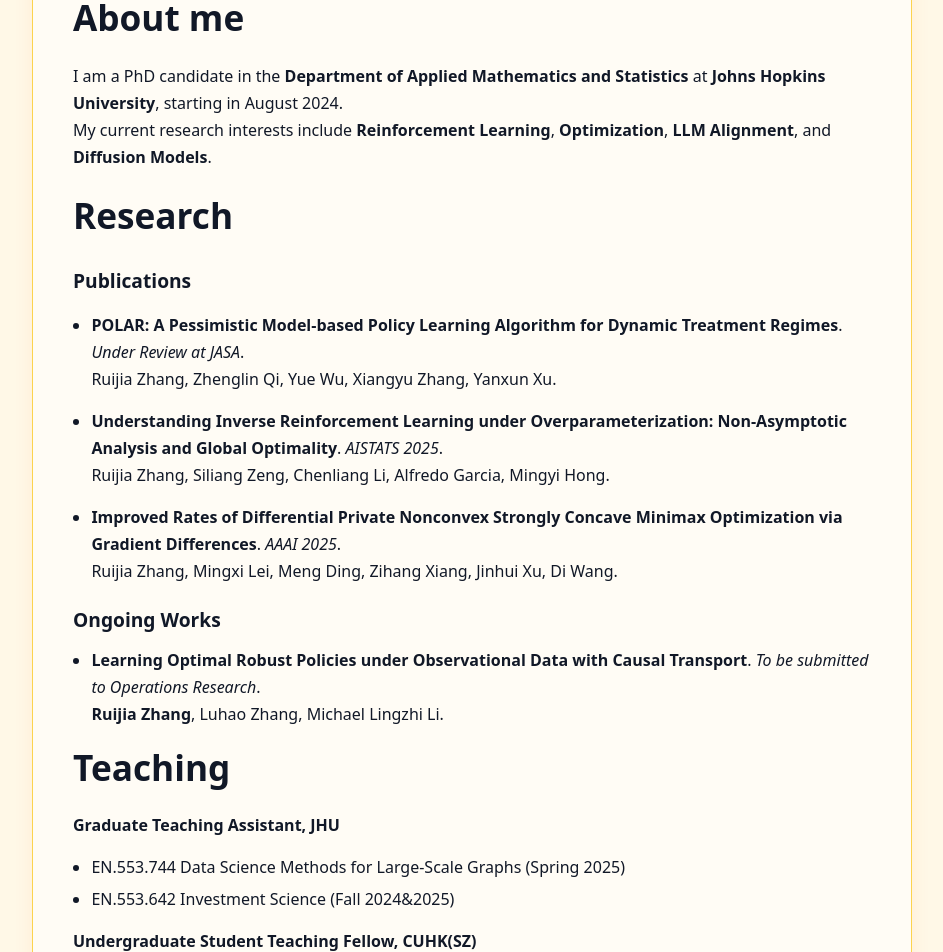
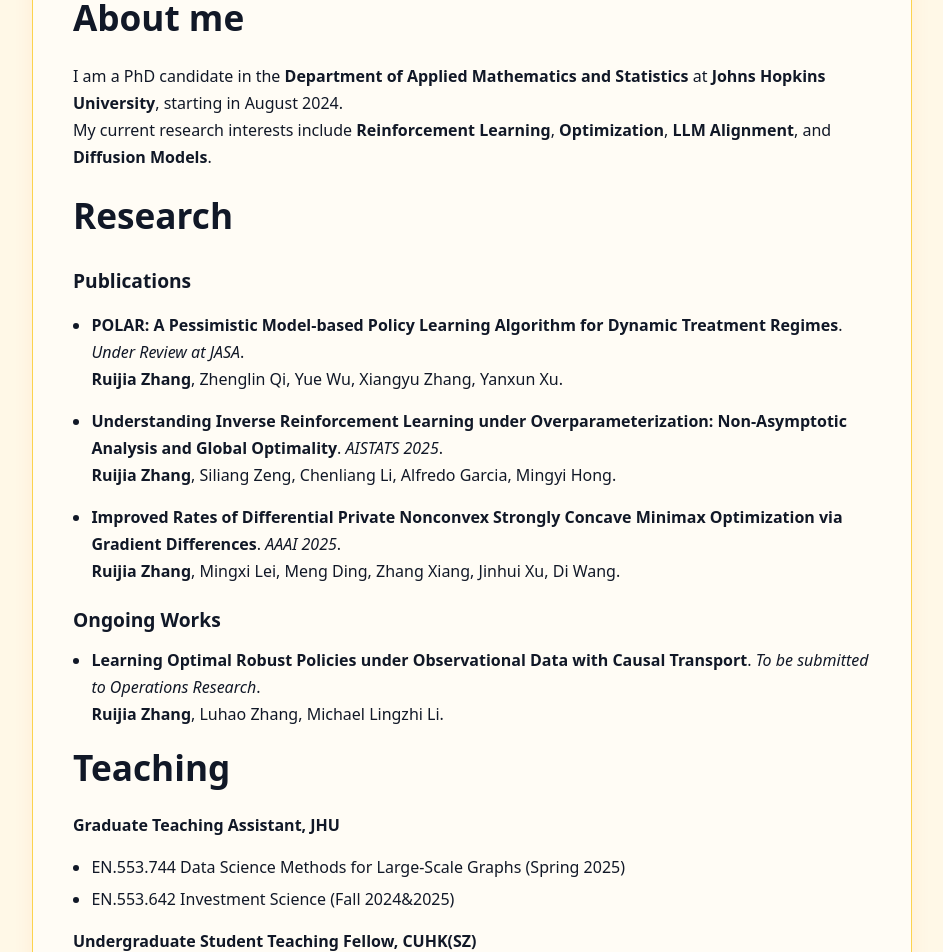
Before and after one commit to yayayida/yayayida.github.io, a Jekyll site: the page built from index.md, in a window 1280 px wide. Shown: the part 366-1318 px from the top of the page, without its empty margins (168-1111 px from the left). Built offline with Jekyll 4.4.1, drawn with Linux system fonts in a browser that asks for light colours.

Commit message:
Update index.md

```diff
--- a/index.md
+++ b/index.md
@@ -65,15 +65,14 @@ My current research interests include **Reinforcement Learning**, **Optimization
 # Research
 
 ### Publications
-- [**POLAR: A Pessimistic Model-based Policy Learning Algorithm for Dynamic Treatment Regimes**](https://arxiv.org/abs/2506.20406). *Under Review at JASA*.
-  Ruijia Zhang, Zhenglin Qi, Yue Wu, Xiangyu Zhang, Yanxun Xu.
+- <a class="pub-link" href="https://arxiv.org/abs/2506.20406"><b>POLAR: A Pessimistic Model-based Policy Learning Algorithm for Dynamic Treatment Regimes</b></a>. *Under Review at JASA*.
+  **Ruijia Zhang**, Zhenglin Qi, Yue Wu, Xiangyu Zhang, Yanxun Xu.
 
-- [**Understanding Inverse Reinforcement Learning under Overparameterization: Non-Asymptotic Analysis and Global Optimality**](https://arxiv.org/abs/2503.17865). *AISTATS 2025*.
-  Ruijia Zhang, Siliang Zeng, Chenliang Li, Alfredo Garcia, Mingyi Hong.
+- <a class="pub-link" href="https://arxiv.org/abs/2503.17865"><b>Understanding Inverse Reinforcement Learning under Overparameterization: Non-Asymptotic Analysis and Global Optimality</b></a>. *AISTATS 2025*.
+  **Ruijia Zhang**, Siliang Zeng, Chenliang Li, Alfredo Garcia, Mingyi Hong.
 
-- [**Improved Rates of Differential Private Nonconvex Strongly Concave Minimax Optimization via Gradient Differences**](https://arxiv.org/abs/2503.18317). *AAAI 2025*.
-  Ruijia Zhang, Mingxi Lei, Meng Ding, Zihang Xiang, Jinhui Xu, Di Wang.
-
+- <a class="pub-link" href="https://arxiv.org/abs/2503.18317"><b>Improved Rates of Differential Private Nonconvex Strongly Concave Minimax Optimization via Gradient Differences</b></a>. *AAAI 2025*.
+  **Ruijia Zhang**, Mingxi Lei, Meng Ding, Zhang Xiang, Jinhui Xu, Di Wang.
 
 ### Ongoing Works
 - **Learning Optimal Robust Policies under Observational Data with Causal Transport**. *To be submitted to Operations Research*.
```
